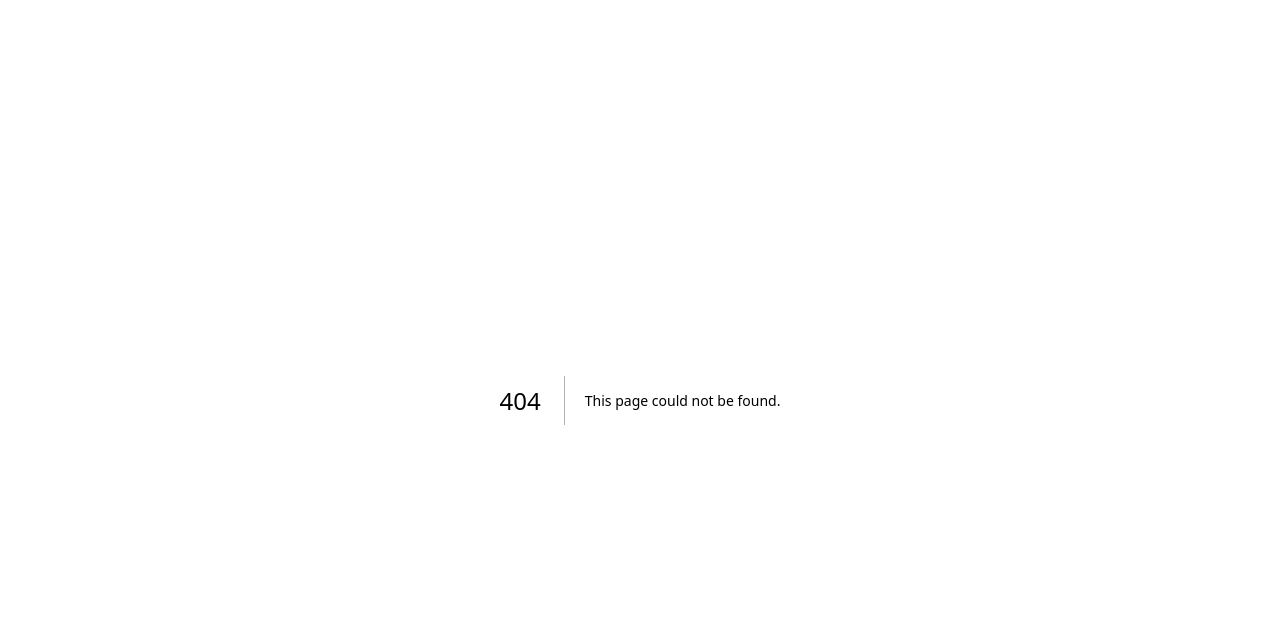
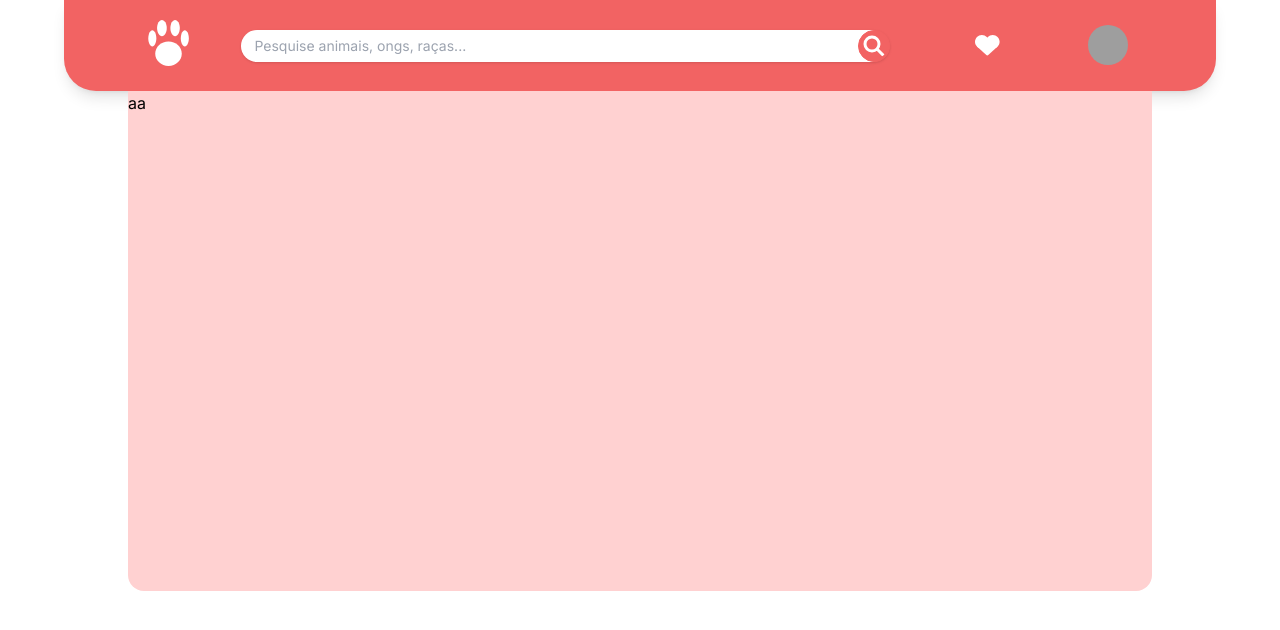
Before and after one commit to Bruno-Venturini/adote-me, a Next.js app: page /perfil/usuario in a window 1280 px wide. Before the commit this address had no page. Shown: the top 630 px of the page. Built offline with nearby package versions, Linux system fonts and the light colour scheme; grey boxes are pictures that could not be loaded.

Commit message:
#012 Avançando na tela de pesquisa e componentes

```diff
--- a/src/app/cadastro/page.tsx
+++ b/src/app/cadastro/page.tsx
@@ -1,4 +1,5 @@
 import React from "react";
+import {Logo} from "@/components/logo";
 
 export default function Cadastro() {
     return (
@@ -15,7 +16,7 @@ export default function Cadastro() {
                         </a>
                     </div>
                     <div className="flex place-content-center mt-20 row-start-1 row-span-1 col-start-3">
-                        <svg width="50px" viewBox="0 0 140 175" fill="none" xmlns="http://www.w3.org/2000/svg"> <path d="M115.36 115.117C115.36 138.08 95.0515 156.695 69.9999 156.695C44.9483 156.695 24.6399 138.08 24.6399 115.117C24.6399 92.1541 44.9483 73.539 69.9999 73.539C95.0515 73.539 115.36 92.1541 115.36 115.117Z" fill="#F26363"/><path d="M139.432 62.6316C139.432 77.8921 133.291 90.2632 125.716 90.2632C118.141 90.2632 112 77.8921 112 62.6316C112 47.3711 118.141 35 125.716 35C133.291 35 139.432 47.3711 139.432 62.6316Z" fill="#F26363"/><path d="M28.4324 62.6316C28.4324 77.8921 22.2915 90.2632 14.7162 90.2632C7.14096 90.2632 1 77.8921 1 62.6316C1 47.3711 7.14096 35 14.7162 35C22.2915 35 28.4324 47.3711 28.4324 62.6316Z" fill="#F26363"/><path d="M108.567 27.6316C108.567 42.8921 101.368 55.2632 92.4864 55.2632C83.605 55.2632 76.4053 42.8921 76.4053 27.6316C76.4053 12.3711 83.605 0 92.4864 0C101.368 0 108.567 12.3711 108.567 27.6316Z" fill="#F26363"/><path d="M64.1081 27.6316C64.1081 42.8921 56.6966 55.2632 47.5541 55.2632C38.4115 55.2632 31 42.8921 31 27.6316C31 12.3711 38.4115 0 47.5541 0C56.6966 0 64.1081 12.3711 64.1081 27.6316Z" fill="#F26363"/></svg>
+                        <Logo colorFill="#F26363"></Logo>
                     </div>
                     <div className="mt-4 row-start-2 col-start-2 col-span-2 flex place-content-start items-center">
                         <input type="text" placeholder="Digite seu nome..."
--- a/src/app/globals.css
+++ b/src/app/globals.css
@@ -62,6 +62,11 @@ body {
   height: 250px;
 }
 
+.artboard.phone-rectangle-xl {
+  width: 80%;
+  height: 500px;
+}
+
 .artboard.phone-rectangle-lg {
   width: 90%;
   height: 100px;
--- a/src/app/login/page.tsx
+++ b/src/app/login/page.tsx
@@ -1,6 +1,6 @@
 import {Navigation} from "@/components/navigation/navigation";
 import React, {useState} from "react";
-
+import {Logo} from "@/components/logo"
 export default function Login() {
 
     return (
@@ -17,7 +17,7 @@ export default function Login() {
                         </a>
                     </div>
                     <div className="flex place-content-center mt-20 row-span-2">
-                        <svg width="50px" viewBox="0 0 140 175" fill="none" xmlns="http://www.w3.org/2000/svg"> <path d="M115.36 115.117C115.36 138.08 95.0515 156.695 69.9999 156.695C44.9483 156.695 24.6399 138.08 24.6399 115.117C24.6399 92.1541 44.9483 73.539 69.9999 73.539C95.0515 73.539 115.36 92.1541 115.36 115.117Z" fill="#F26363"/><path d="M139.432 62.6316C139.432 77.8921 133.291 90.2632 125.716 90.2632C118.141 90.2632 112 77.8921 112 62.6316C112 47.3711 118.141 35 125.716 35C133.291 35 139.432 47.3711 139.432 62.6316Z" fill="#F26363"/><path d="M28.4324 62.6316C28.4324 77.8921 22.2915 90.2632 14.7162 90.2632C7.14096 90.2632 1 77.8921 1 62.6316C1 47.3711 7.14096 35 14.7162 35C22.2915 35 28.4324 47.3711 28.4324 62.6316Z" fill="#F26363"/><path d="M108.567 27.6316C108.567 42.8921 101.368 55.2632 92.4864 55.2632C83.605 55.2632 76.4053 42.8921 76.4053 27.6316C76.4053 12.3711 83.605 0 92.4864 0C101.368 0 108.567 12.3711 108.567 27.6316Z" fill="#F26363"/><path d="M64.1081 27.6316C64.1081 42.8921 56.6966 55.2632 47.5541 55.2632C38.4115 55.2632 31 42.8921 31 27.6316C31 12.3711 38.4115 0 47.5541 0C56.6966 0 64.1081 12.3711 64.1081 27.6316Z" fill="#F26363"/></svg>
+                        <Logo colorFill="#F26363"></Logo>
                     </div>
                     <div className="mt-4 row-start-3 col-span-3 flex place-content-center items-center">
                         <input type="text" placeholder="Digite seu usuário..."
--- a/src/app/page.tsx
+++ b/src/app/page.tsx
@@ -1,6 +1,8 @@
 import Image from 'next/image'
 import React from "react";
 import {Navigation} from "@/components/navigation/navigation";
+import {Perfil} from "@/app/perfil/usuario/page";
+import {Navbar} from "@/components/navigation/navbar";
 
 export default function Home() {
     const cards = [
@@ -15,60 +17,7 @@ export default function Home() {
     return (
         <div className="bg-white h-screen w-screen">
             <div className="flex flex-col flex-wrap">
-                <div
-                    className="flex artboard basis-full m-auto phone-rectangle-lg w-full p-5 shadow-lg justify-between h-full bg-secondary items-center">
-                    <div className="relative left-16">
-                        <svg width="41" viewBox="0 0 82 92" fill="none" xmlns="http://www.w3.org/2000/svg">
-                            <path fill-rule="evenodd" clipRule="evenodd"
-                                  d="M53.8125 29.0417C59.0017 29.0417 63.2084 22.5405 63.2084 14.5208C63.2084 6.5012 59.0017 0 53.8125 0C48.6233 0 44.4167 6.5012 44.4167 14.5208C44.4167 22.5405 48.6233 29.0417 53.8125 29.0417ZM17.0833 35.0208C17.0833 42.097 13.2591 47.8333 8.54167 47.8333C3.82424 47.8333 0 42.097 0 35.0208C0 27.9447 3.82424 22.2083 8.54167 22.2083C13.2591 22.2083 17.0833 27.9447 17.0833 35.0208ZM82 35.0208C82 42.097 78.1758 47.8333 73.4583 47.8333C68.7409 47.8333 64.9167 42.097 64.9167 35.0208C64.9167 27.9447 68.7409 22.2083 73.4583 22.2083C78.1758 22.2083 82 27.9447 82 35.0208ZM37.5833 14.5208C37.5833 22.5405 33.3767 29.0417 28.1875 29.0417C22.9983 29.0417 18.7917 22.5405 18.7917 14.5208C18.7917 6.5012 22.9983 0 28.1875 0C33.3767 0 37.5833 6.5012 37.5833 14.5208ZM62.6945 72.5227C67.1191 69.624 70.0417 64.6221 70.0417 58.9375C70.0417 49.9744 62.7757 42.7083 53.8125 42.7083C48.6046 42.7083 43.9696 45.1614 41 48.9751C38.0304 45.1614 33.3954 42.7083 28.1875 42.7083C19.2244 42.7083 11.9583 49.9744 11.9583 58.9375C11.9583 64.6222 14.8811 69.6242 19.3058 72.5229L38.7014 90.1598C40.0047 91.3449 41.9954 91.3449 43.2987 90.1598L62.6945 72.5227Z"
-                                  fill="white"/>
-                        </svg>
-                    </div>
-                    <div className="join items-center w-7/12 shadow rounded-full">
-                        <input className="input input-sm rounded-full w-full join-horizontal"
-                               placeholder="Pesquise animais, ongs, raças..."/>
-                        <button className="btn btn-circle btn-sm btn-secondary -ml-7 z-50 ">
-                            <svg xmlns="http://www.w3.org/2000/svg" className="h-6 w-7" fill="none" viewBox="0 0 24 24"
-                                 stroke="white">
-                                <path strokeLinecap="round" strokeLinejoin="round" strokeWidth="3"
-                                      d="M21 21l-6-6m2-5a7 7 0 11-14 0 7 7 0 0114 0z"/>
-                            </svg>
-                        </button>
-                    </div>
-                    <div className="relative right-8">
-                        <svg width="25" viewBox="0 0 55 46" fill="none" xmlns="http://www.w3.org/2000/svg">
-                            <path
-                                d="M54.0935 15.1144C54.0935 23.4618 47.3266 30.2287 38.9792 30.2287C30.6317 30.2287 23.8648 23.4618 23.8648 15.1144C23.8648 6.76693 30.6317 0 38.9792 0C47.3266 0 54.0935 6.76693 54.0935 15.1144Z"
-                                fill="white"/>
-                            <path
-                                d="M30.2287 15.1144C30.2287 23.4618 23.4618 30.2287 15.1144 30.2287C6.76693 30.2287 0 23.4618 0 15.1144C0 6.76693 6.76693 0 15.1144 0C23.4618 0 30.2287 6.76693 30.2287 15.1144Z"
-                                fill="white"/>
-                            <path
-                                d="M29.1876 44.1919C27.9738 45.2956 26.1199 45.2956 24.9061 44.1919L5.57836 26.6167C3.42671 24.6601 4.81086 21.0805 7.71908 21.0805L46.3746 21.0805C49.2828 21.0805 50.6669 24.6601 48.5153 26.6167L29.1876 44.1919Z"
-                                fill="white"/>
-                        </svg>
-                    </div>
-                    <div className="relative right-16">
-                        <div className="dropdown dropdown-end">
-                            <label tabIndex="0" className="btn btn-ghost btn-circle avatar">
-                                <div className="w-10 rounded-full">
-                                    <img src="https://cdn-icons-png.flaticon.com/512/149/149071.png"/>
-                                </div>
-                            </label>
-                            <ul tabIndex="0"
-                                className="mt-3 p-2 shadow menu menu-sm dropdown-content bg-primary rounded-box w-64 z-50">
-                                <li>
-                                    <a className="justify-between">
-                                        Profile
-                                        <span className="badge">New</span>
-                                    </a>
-                                </li>
-                                <li><a>Settings</a></li>
-                                <li><a>Logout</a></li>
-                            </ul>
-                        </div>
-                    </div>
-                </div>
+                <Navbar></Navbar>
                 <div className="flex flex-col m-auto artboard phone-rectangle-md rounded-b-2xl shadow-2xlxl bg-primary">
                     <div className="carousel w-full">
                         <div id="slide1" className="carousel-item relative w-full rounded-b-2xl" >
--- /dev/null
+++ b/src/app/perfil/usuario/page.tsx
@@ -0,0 +1,15 @@
+import React from "react";
+import {Navbar} from "@/components/navigation/navbar";
+
+export default function Perfil() {
+    return (
+        <div className="bg-white h-screen w-screen">
+            <div className="flex flex-col flex-wrap">
+                <Navbar></Navbar>
+                <div className="flex flex-col m-auto artboard phone-rectangle-xl rounded-b-2xl shadow-2xlxl bg-primary">
+                    aa
+                </div>
+            </div>
+        </div>
+    );
+}
--- a/src/components/logo.jsx
+++ b/src/components/logo.jsx
@@ -3,7 +3,7 @@ import React from "react";
 export function Logo(props){
     return (
         <div>
-            <svg width="50px" viewBox="0 0 140 175" fill="none" xmlns="http://www.w3.org/2000/svg">
+            <svg width={props.width ? props.width : "50"} viewBox="0 0 140 175" fill="none" xmlns="http://www.w3.org/2000/svg">
                 <path d="M115.36 115.117C115.36 138.08 95.0515 156.695 69.9999 156.695C44.9483 156.695 24.6399 138.08 24.6399 115.117C24.6399 92.1541 44.9483 73.539 69.9999 73.539C95.0515 73.539 115.36 92.1541 115.36 115.117Z" fill={props.colorFill}/>
                 <path d="M139.432 62.6316C139.432 77.8921 133.291 90.2632 125.716 90.2632C118.141 90.2632 112 77.8921 112 62.6316C112 47.3711 118.141 35 125.716 35C133.291 35 139.432 47.3711 139.432 62.6316Z" fill={props.colorFill}/>
                 <path d="M28.4324 62.6316C28.4324 77.8921 22.2915 90.2632 14.7162 90.2632C7.14096 90.2632 1 77.8921 1 62.6316C1 47.3711 7.14096 35 14.7162 35C22.2915 35 28.4324 47.3711 28.4324 62.6316Z" fill={props.colorFill}/>
--- a/src/components/navigation/navbar.jsx
+++ b/src/components/navigation/navbar.jsx
@@ -1,14 +1,38 @@
+import React from "react";
+import {Logo} from "@/components/logo";
+
 export function Navbar() {
     return (
-        <div>
-            <div className="navbar bg-primary">
-                <div className="flex-0 gap-1">
-                    <a className="btn btn-ghost normal-case text-xl">Adote-me!</a>
+        <div
+            className="flex artboard basis-full m-auto phone-rectangle-lg w-full p-5 shadow-lg justify-between h-full bg-secondary items-center">
+            <div className="relative left-16">
+                <Logo width="41" colorFill="#FFFFFF"></Logo>
             </div>
-                <div className="flex-auto gap-2 px-8">
-                    <input type="text" placeholder="Search" className="input input-sm input-bordered w-full"/>
+            <div className="join items-center w-7/12 shadow rounded-full">
+                <input className="input input-sm rounded-full w-full text-black join-horizontal"
+                       placeholder="Pesquise animais, ongs, raças..."/>
+                <button className="btn btn-circle btn-sm btn-secondary -ml-7 z-50 ">
+                    <svg xmlns="http://www.w3.org/2000/svg" className="h-6 w-7" fill="none" viewBox="0 0 24 24"
+                         stroke="white">
+                        <path strokeLinecap="round" strokeLinejoin="round" strokeWidth="3"
+                              d="M21 21l-6-6m2-5a7 7 0 11-14 0 7 7 0 0114 0z"/>
+                    </svg>
+                </button>
             </div>
-                <div className="flex-none gap-2">
+            <div className="relative right-8">
+                <svg width="25" viewBox="0 0 55 46" fill="none" xmlns="http://www.w3.org/2000/svg">
+                    <path
+                        d="M54.0935 15.1144C54.0935 23.4618 47.3266 30.2287 38.9792 30.2287C30.6317 30.2287 23.8648 23.4618 23.8648 15.1144C23.8648 6.76693 30.6317 0 38.9792 0C47.3266 0 54.0935 6.76693 54.0935 15.1144Z"
+                        fill="white"/>
+                    <path
+                        d="M30.2287 15.1144C30.2287 23.4618 23.4618 30.2287 15.1144 30.2287C6.76693 30.2287 0 23.4618 0 15.1144C0 6.76693 6.76693 0 15.1144 0C23.4618 0 30.2287 6.76693 30.2287 15.1144Z"
+                        fill="white"/>
+                    <path
+                        d="M29.1876 44.1919C27.9738 45.2956 26.1199 45.2956 24.9061 44.1919L5.57836 26.6167C3.42671 24.6601 4.81086 21.0805 7.71908 21.0805L46.3746 21.0805C49.2828 21.0805 50.6669 24.6601 48.5153 26.6167L29.1876 44.1919Z"
+                        fill="white"/>
+                </svg>
+            </div>
+            <div className="relative right-16">
                 <div className="dropdown dropdown-end">
                     <label tabIndex="0" className="btn btn-ghost btn-circle avatar">
                         <div className="w-10 rounded-full">
@@ -16,7 +40,7 @@ export function Navbar() {
                         </div>
                     </label>
                     <ul tabIndex="0"
-                            className="mt-3 p-2 shadow menu menu-sm dropdown-content bg-primary rounded-box w-52">
+                        className="mt-3 p-2 shadow menu menu-sm dropdown-content bg-primary rounded-box w-64 z-50">
                         <li>
                             <a className="justify-between">
                                 Profile
@@ -29,6 +53,5 @@ export function Navbar() {
                 </div>
             </div>
         </div>
-        </div>
     )
 }
```
Lines whose indentation alone changed are shown as unchanged.
